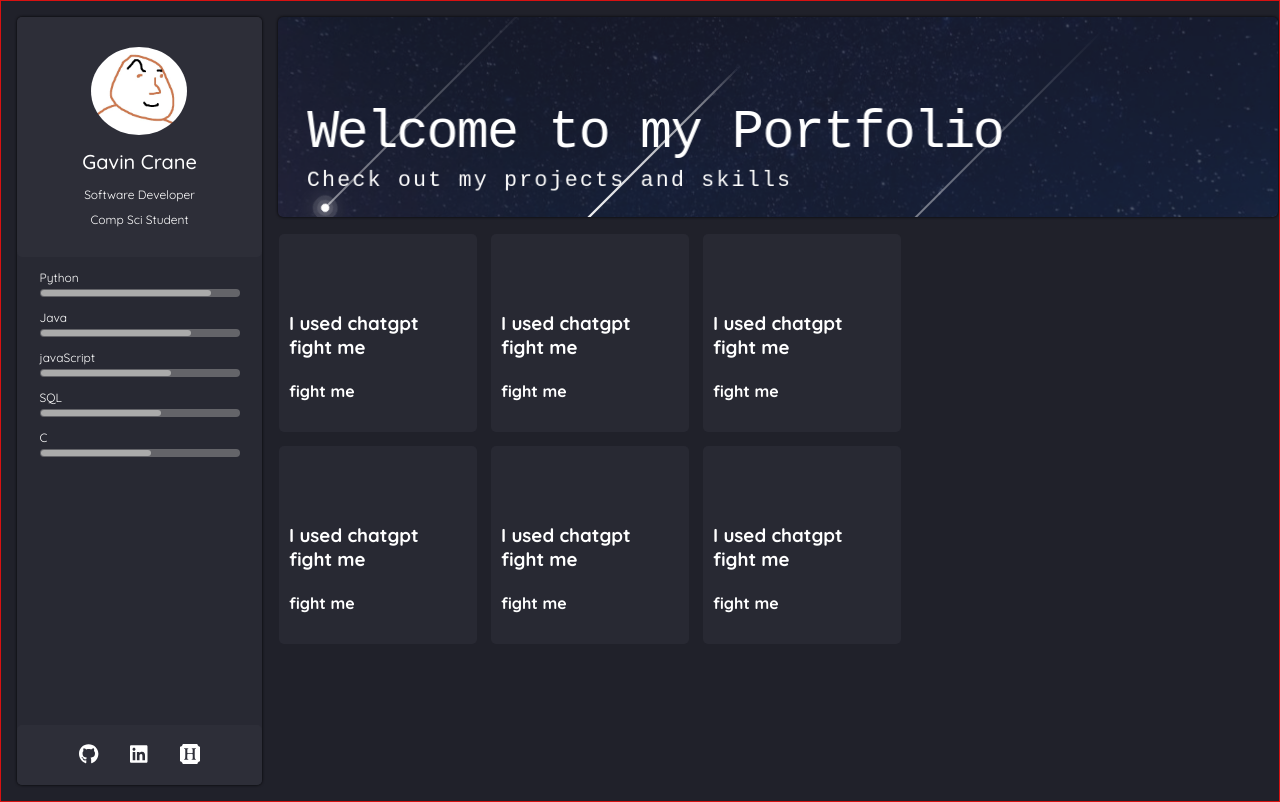
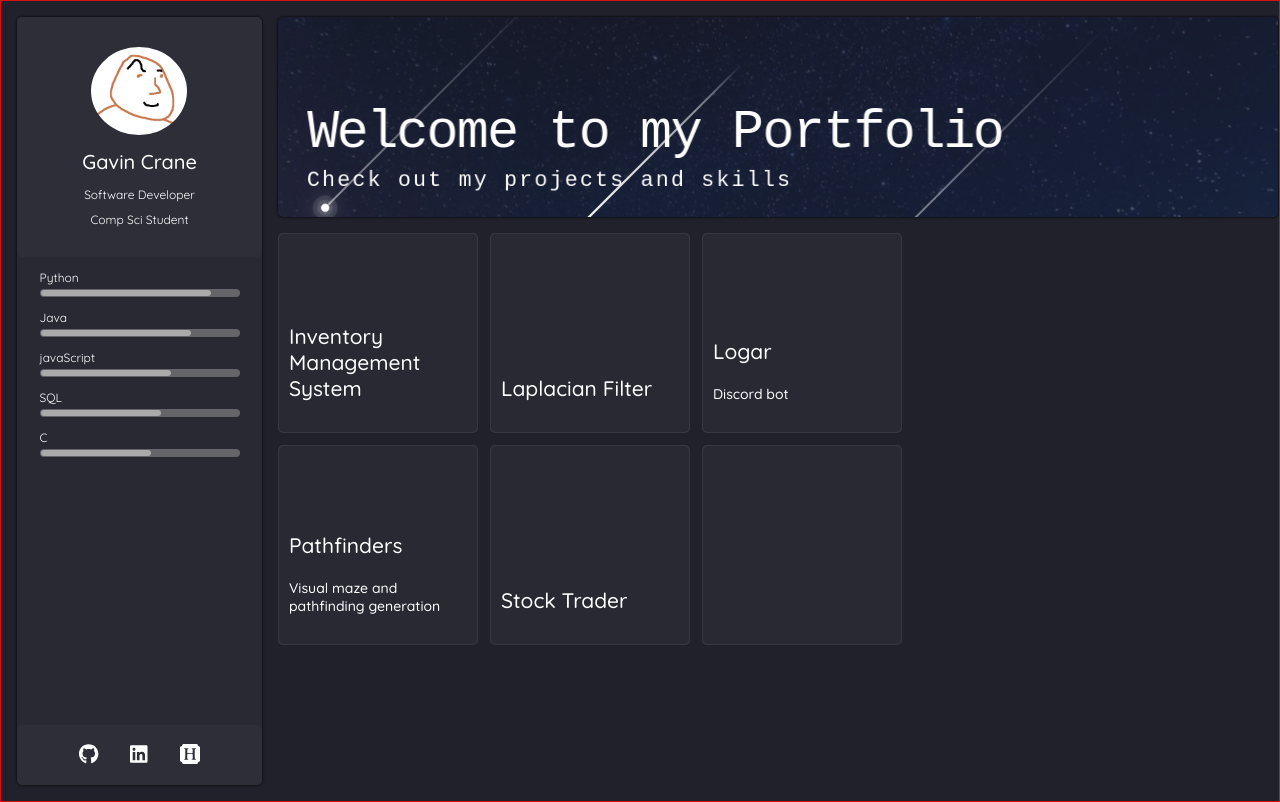
Before and after one commit to gavin-crane/portfolio-page, a React (Create React App) app in the folder portfolio-site/: page / in a window 1280 px wide. Built offline with nearby package versions, Linux system fonts and the light colour scheme.

Commit message:
fixed background color overlayed on background color bug using conditional rendering

```diff
--- a/portfolio-site/src/components/projectCard/card.css
+++ b/portfolio-site/src/components/projectCard/card.css
@@ -40,9 +40,6 @@
 
 .card:hover {
   transform: scale(1.05);
-
-
-
 }
 
 .card:hover::before {
@@ -82,8 +79,9 @@
   z-index: 1;
 }
 
-.card > .card-content {
-  /* margin-top: 20px;    */
+/* .card > .card-content {
+
+
   background-color: rgb(40, 41, 51);
   border-radius: inherit;
   display: flex;
@@ -93,12 +91,24 @@
   padding: 10px;
   position: absolute;
   z-index: 2;
+} */
+/* -- ↓ ↓ ↓ extra card content styles ↓ ↓ ↓ -- */
+.card h3{
+  font-family: 'Quicksand', sans-serif;
+
+  font-size: 21px;
+  color:rgb(255, 255, 255);
+  font-weight: 500;
 }
-/* -- ↓ ↓ ↓ extra card content styles ↓ ↓ ↓ -- */
-.card {
-    font-family: 'Quicksand', sans-serif;
-    color: #ffffff;
+
+.card h4{
+  font-family: 'Quicksand', sans-serif;
+
+  font-size: 14px;
+  color:rgb(255, 255, 255);
+  font-weight: 500;
 }
+
 .card-image {
   align-items: center;
   display: flex;
--- a/portfolio-site/src/components/projectCard/card.js
+++ b/portfolio-site/src/components/projectCard/card.js
@@ -5,14 +5,27 @@ import monki from './tenor_1.gif';
 
 
 
-export default function Card({gifUrl}) {
+export default function Card({gifUrl, title, subTitle}) {
     const [isHovered, setIsHovered] = useState(false);
     const cardStyles = {
-        position: 'relative',
-        background: isHovered ? `#C9CACA url(${gifUrl}) no-repeat` : "none",
-        backgroundSize: "cover",
-        backgroundPosition: "center",
+      position: 'relative',
+      backgroundImage: isHovered ? `url(${gifUrl})` : "none",
+      zIndex: 11,
+      backgroundSize: "cover",
+      backgroundPosition: "center",
     }
+    const cardContentStyles = {
+      backgroundColor: isHovered ? "transparent" :'rgb(40, 41, 51)',
+      borderRadius: 'inherit',
+      display: 'flex',
+      flexDirection: 'column',
+      flexGrow: 1,
+      inset: 1,
+      padding: 10,
+      position: 'absolute',
+      zIndex: 2,
+    }
+
 
       return (
         <div
@@ -21,7 +34,7 @@ export default function Card({gifUrl}) {
           onMouseLeave={() => setIsHovered(false)}
           style={cardStyles}
         >
-          <div class="card-content">
+          <div class="card-content" style={cardContentStyles}>
             <div class="card-image">
               <i class="fa-duotone fa-apartment"></i>
             </div>
@@ -29,8 +42,8 @@ export default function Card({gifUrl}) {
               <div class="card-info">
                 <i class="fa-duotone fa-apartment"></i>
                 <div class="card-info-title">
-                  <h3>I used chatgpt fight me</h3>
-                  <h4>fight me</h4>
+                  <h3>{title}</h3>
+                  <h4>{subTitle}</h4>
                 </div>
               </div>
             </div>
--- a/portfolio-site/src/components/projectCard/projectCard.css
+++ b/portfolio-site/src/components/projectCard/projectCard.css
@@ -1,6 +1,6 @@
 /* :root {
   --card-color: rgb(40, 41, 51)
-  */
+} */
 #cards {
     /* color: rgb(54, 52, 69); */
     display: flex;
--- a/portfolio-site/src/components/projectCard/projectCard.js
+++ b/portfolio-site/src/components/projectCard/projectCard.js
@@ -25,11 +25,11 @@ export default function ProjectCard() {
   return (
     <div id="cards">
 
-    <Card gifUrl={monki}/>
-    <Card gifUrl={monki}/>
-    <Card gifUrl={monki}/>
-    <Card gifUrl={monki}/>
-    <Card gifUrl={monki}/>
+    <Card gifUrl={monki} title={'Inventory Management System'}/>
+    <Card gifUrl={monki} title= {'Laplacian Filter'}/>
+    <Card gifUrl={monki} title = {'Logar'} subTitle= {'Discord bot'}/>
+    <Card gifUrl={monki} title = {'Pathfinders'} subTitle= {'Visual maze and pathfinding generation'}/>
+    <Card gifUrl={monki} title = {'Stock Trader'} />
     <Card gifUrl={monki}/>
     </div>
     // <>
```
